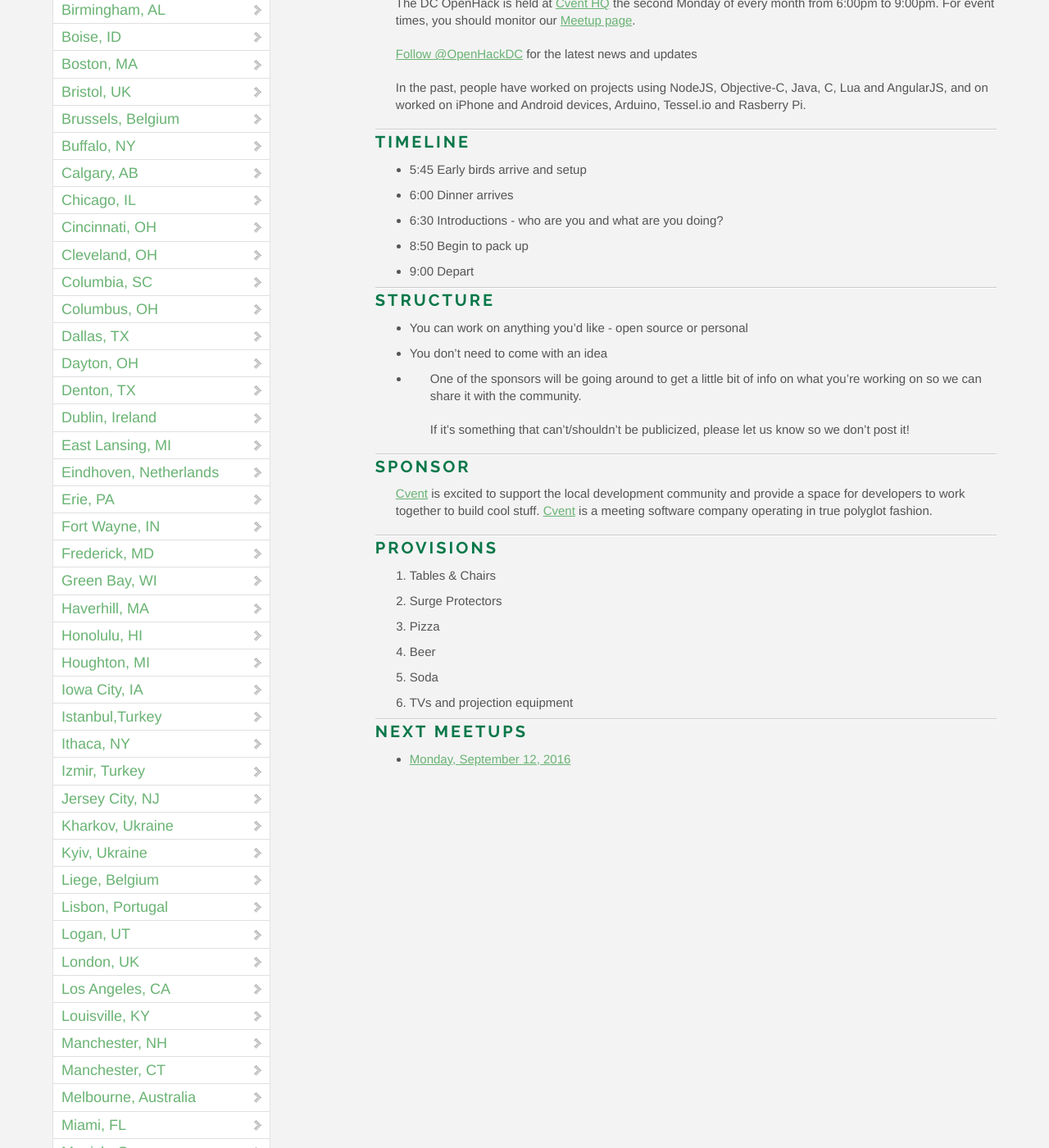
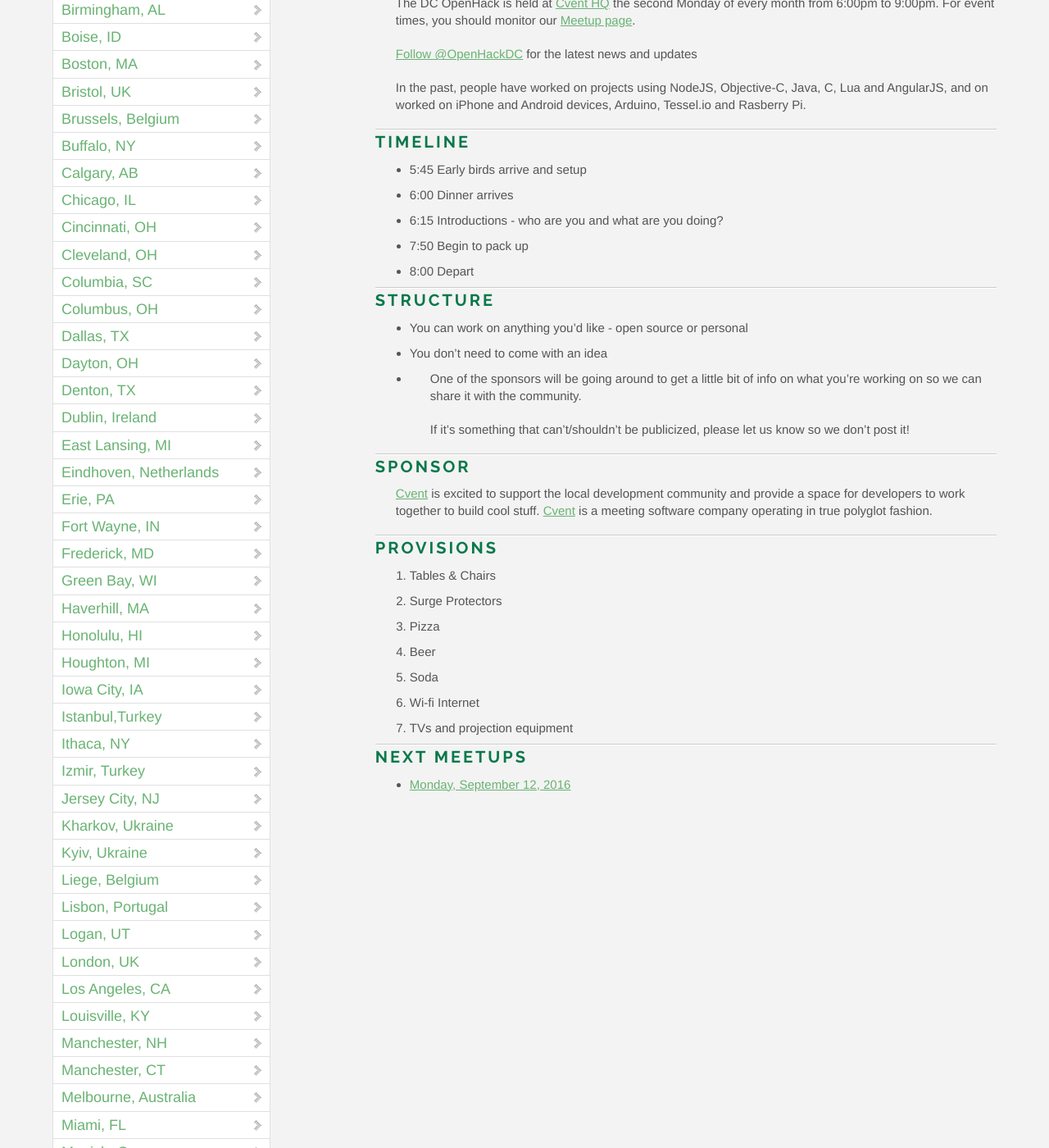
Before and after one commit to OpenHack/openhack.github.com, a Jekyll site: the page built from washington/index.markdown, in a window 1280 px wide and 1400 px high, scrolled down 618 px. Shown: the whole window at 82% size. Built offline with Jekyll 4.4.1, drawn with Linux system fonts in a browser that asks for light colours; nearby versions of some CDN libraries; comment, search, counter and statistics services are not loaded.

Commit message:
Updated timeline.

```diff
--- a/washington/index.markdown
+++ b/washington/index.markdown
@@ -36,9 +36,9 @@ In the past, people have worked on projects using NodeJS, Objective-C, Java, C,
 
 * 5:45 Early birds arrive and setup
 * 6:00 Dinner arrives
-* 6:30 Introductions - who are you and what are you doing?
-* 8:50 Begin to pack up
-* 9:00 Depart
+* 6:15 Introductions - who are you and what are you doing?
+* 7:50 Begin to pack up
+* 8:00 Depart
 
 ### Structure
 
@@ -59,6 +59,7 @@ In the past, people have worked on projects using NodeJS, Objective-C, Java, C,
 1. Pizza
 1. Beer
 1. Soda
+1. Wi-fi Internet
 1. TVs and projection equipment
 
 ### Next meetups
```
